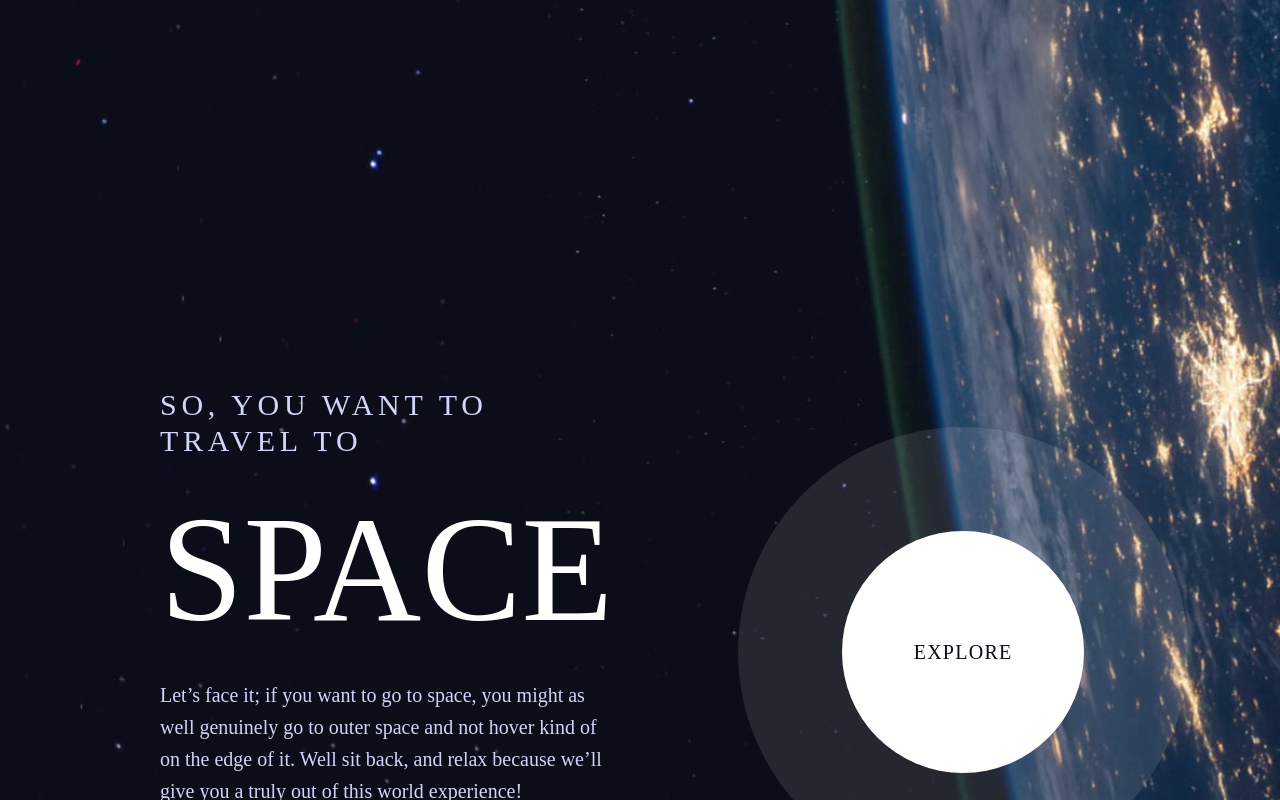
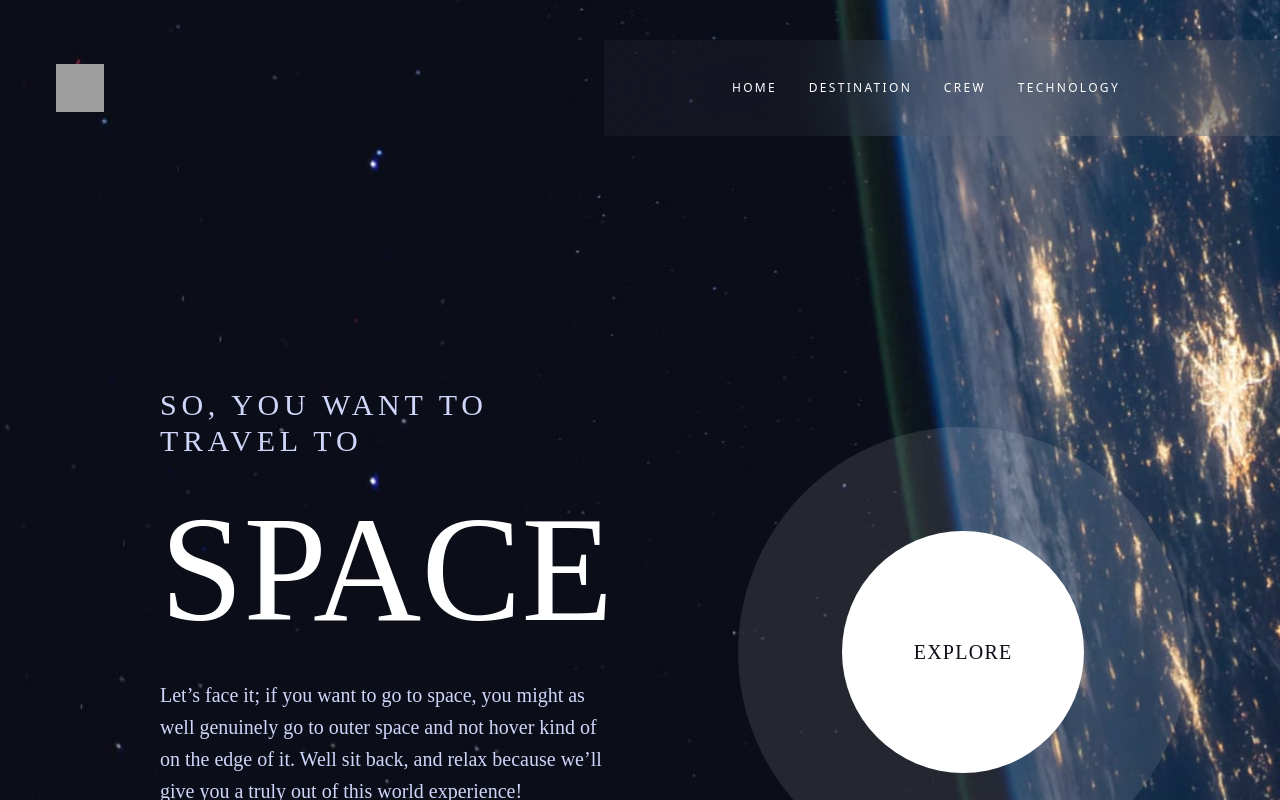
Before and after one commit to LadoAsambadze/Space-tourism-website-Full-Stack, a React (Vite) app: page / in a window 1280 px wide. Shown: the top 800 px of the page. Built offline with nearby package versions, Linux system fonts and the light colour scheme; grey boxes are pictures that could not be loaded.

Commit message:
feat: creat header for desktop resolution

```diff
--- a/src/App.tsx
+++ b/src/App.tsx
@@ -1,4 +1,6 @@
+import HeaderDesktop from "./components/Header-desktop";
 import Header from "./components/Header-mobile";
+import HeaderTablet from "./components/Header-tablet";
 import MainPage from "./pages/MainPage";
 import { Route, Routes } from "react-router-dom";
 
@@ -6,6 +8,8 @@ function App() {
   return (
     <>
       <Header />
+      <HeaderTablet />
+      <HeaderDesktop />
       <Routes>
         <Route path="/" element={<MainPage />} />
       </Routes>
--- /dev/null
+++ b/src/components/Header-desktop.tsx
@@ -0,0 +1,21 @@
+export default function HeaderDesktop() {
+  return (
+    <div className="sm:hidden md:hidden absolute w-full  flex-row  items-center justify-between lg:flex pt-10 pl-14 ">
+      <img src="shared/logo.svg" alt="logo" className="w-12 h-12" />
+      <div className="w-full ml-[500px]  py-10 pl-32 pr-40 flex flex-row  items-center justify-between backdrop-blur-custom bg-divBack">
+        <span className="text-white text-xs leading-4  tracking-[2.3px]">
+          HOME
+        </span>
+        <span className="text-white text-xs leading-4  tracking-[2.3px]">
+          DESTINATION
+        </span>
+        <span className="text-white text-xs leading-4  tracking-[2.3px]">
+          CREW
+        </span>
+        <span className="text-white text-xs leading-4  tracking-[2.3px]">
+          TECHNOLOGY
+        </span>
+      </div>
+    </div>
+  );
+}
```
